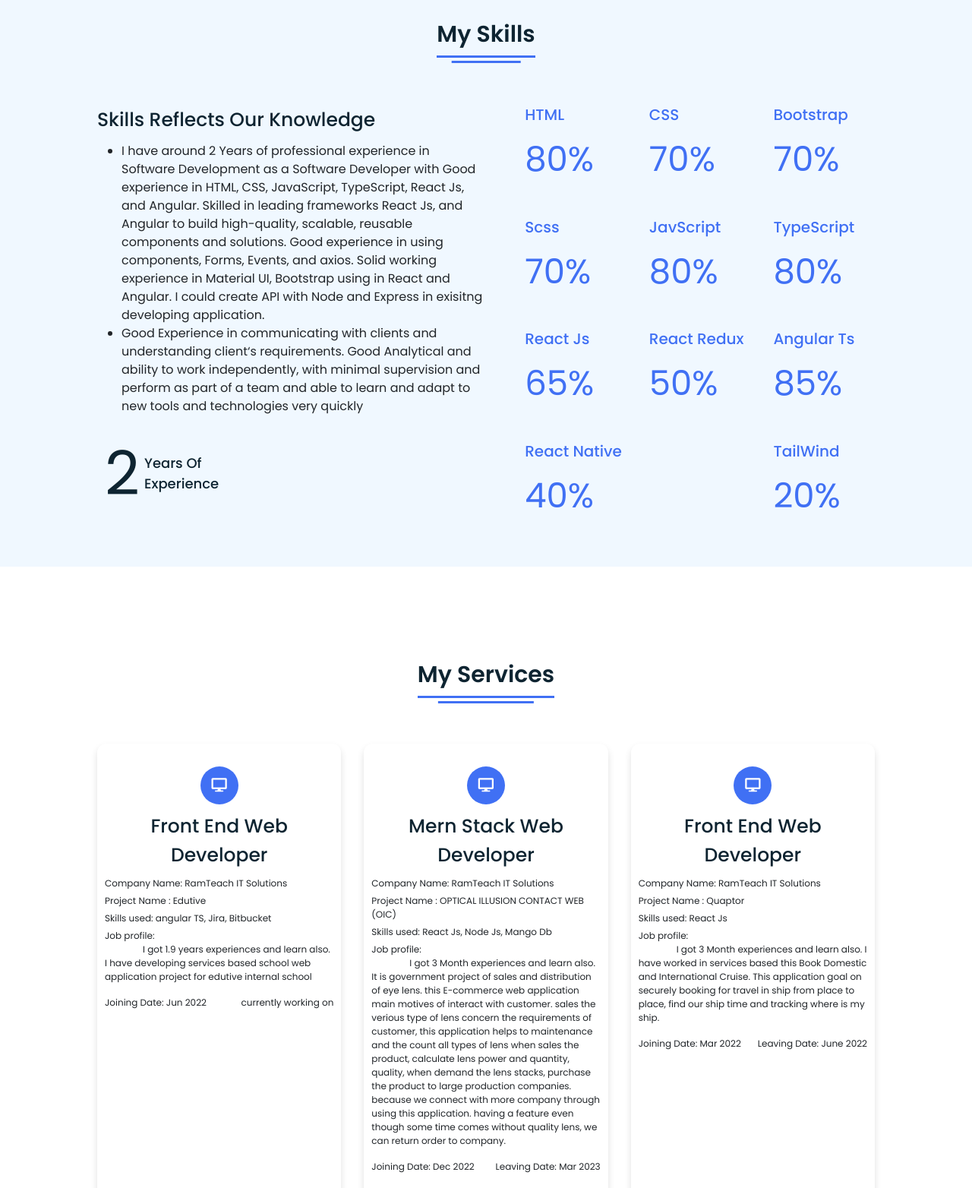
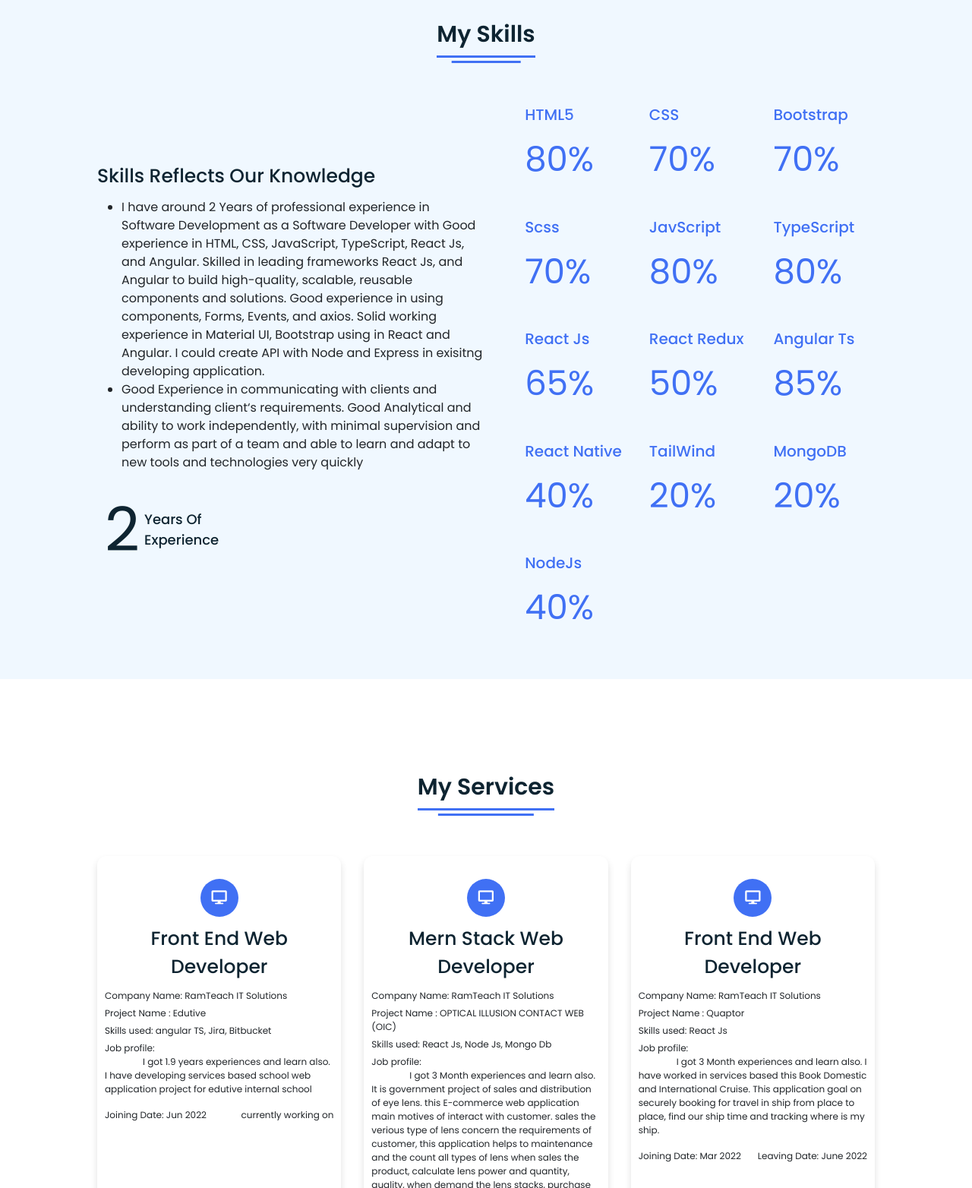
Before and after one commit to kailash24680/myPortfolio, a plain HTML site: page index.html in a window 1280 px wide. Shown: the part 1600-3164 px from the top of the page at 76% size. Drawn offline with Linux system fonts and the light colour scheme.

Commit message:
Update index.html

```diff
--- a/index.html
+++ b/index.html
@@ -257,7 +257,7 @@
           </div>
           <div class="boxes">
             <div class="box">
-              <div class="topic">HTML</div>
+              <div class="topic">HTML5</div>
               <div class="per">80%</div>
             </div>
             <div class="box">
@@ -299,6 +299,14 @@
             <div class="box">
               <div class="topic">TailWind</div>
               <div class="per">20%</div>
+            </div>
+            <div class="box">
+              <div class="topic">MongoDB</div>
+              <div class="per">20%</div>
+            </div>
+            <div class="box">
+              <div class="topic">NodeJs</div>
+              <div class="per">40%</div>
             </div>
           </div>
         </div>
@@ -350,7 +358,7 @@
                 Project Name : OPTICAL ILLUSION CONTACT WEB (OIC)
               </div>
               <div style="margin-bottom: 5px">
-                Skills used: React Js, Node Js, Mango Db
+                Skills used: React Js, Node Js, Mongo Db
               </div>
               <div style="margin-bottom: 5px">
                 <div>Job profile:</div>
@@ -412,7 +420,7 @@
               </div>
               <div style="margin-bottom: 5px">Project Name : Multi-Deals</div>
               <div style="margin-bottom: 5px">
-                Skills used: React Js, Node Js, Mango Db
+                Skills used: React Js, Node Js, Mongo Db
               </div>
               <div style="margin-bottom: 5px">
                 <div>Job profile:</div>
```
